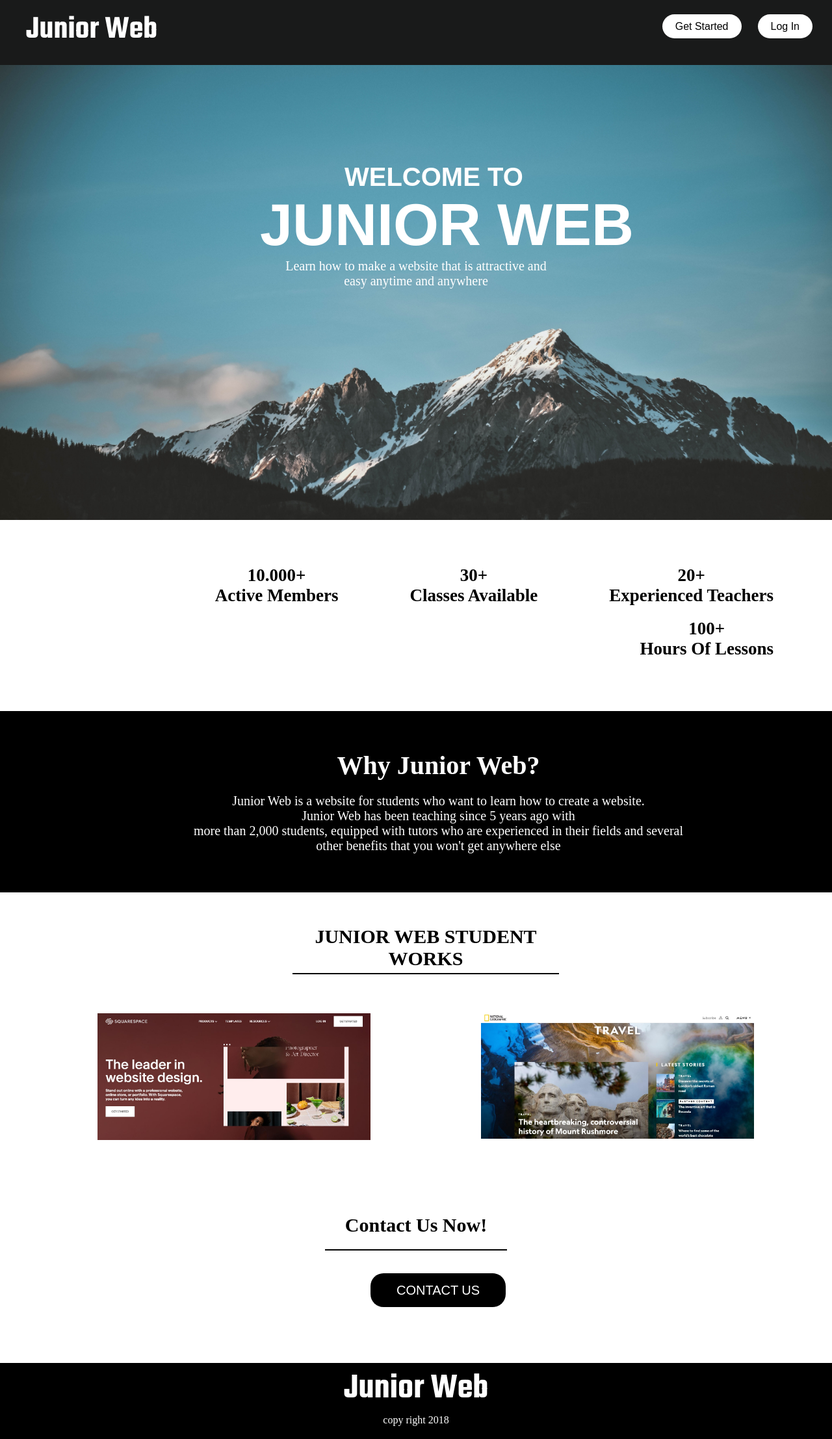
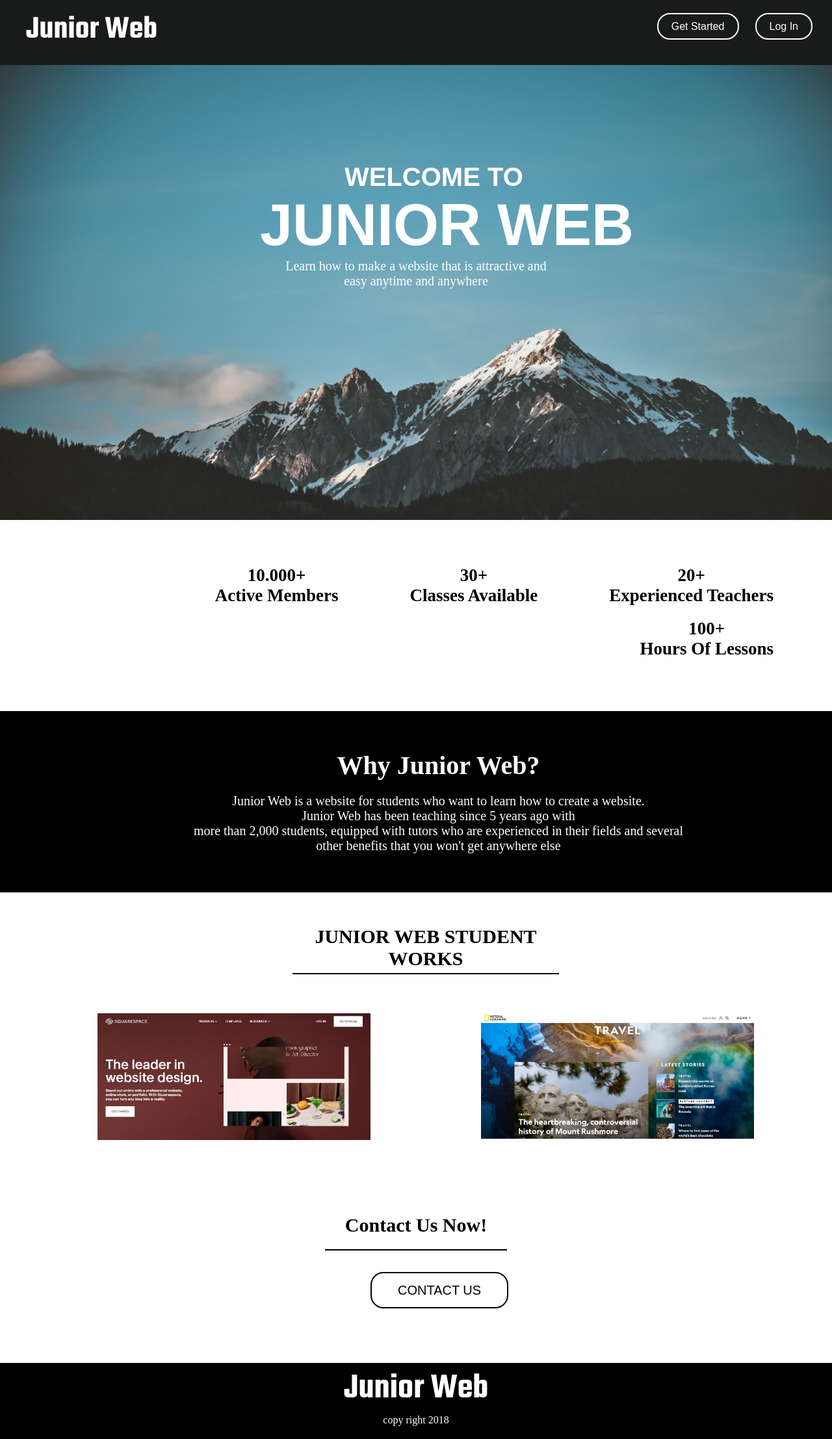
Before and after one commit to arifni/arifni-azizah, a plain HTML site: page index.html in a window 1280 px wide. Shown: the top 2214 px of the page at 65% size. Drawn offline with nearby package versions, Linux system fonts and the light colour scheme.

Commit message:
Update web.css

```diff
--- a/web.css
+++ b/web.css
@@ -34,18 +34,17 @@ ul li{
 }
 
 .nav ul li a{
-    text-decoration: none;
+   text-decoration: none;
     list-style: none;
-    color: black;
-    background-color: white;
-    color: black;
+    color: white;
+    border: 2px solid white;
     padding: 10px 20px;
     border-radius: 20px;
 }
 
 ul li a:hover{
     padding: 10px 20px;
-    background-color:  rgb(218, 231, 255);
+    background-color:  white;
     color: black;
 
 }
@@ -161,8 +160,8 @@ ul li a:hover{
 }
 
 .btn a{
-    background-color: black;
-    color: white;
+    border: 2px solid black;
+    color: black;
     text-decoration: none;
     font-family: Arial, Helvetica, sans-serif;
     padding: 15px 40px;
@@ -178,8 +177,8 @@ ul li a:hover{
 }
 
 .btn a:hover{
-    background-color: rgb(218, 231, 255);
-    color: black;
+    background-color: black;
+    color: white;
 }
 
 .btn h2{
```
